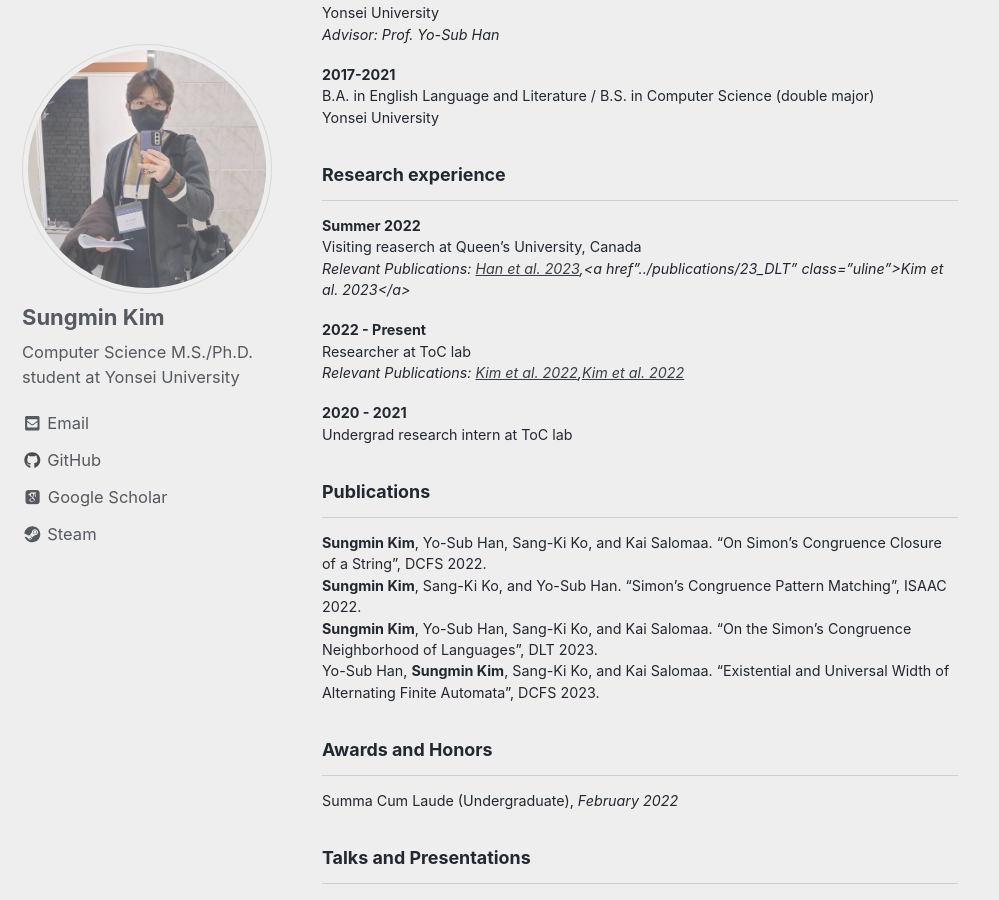
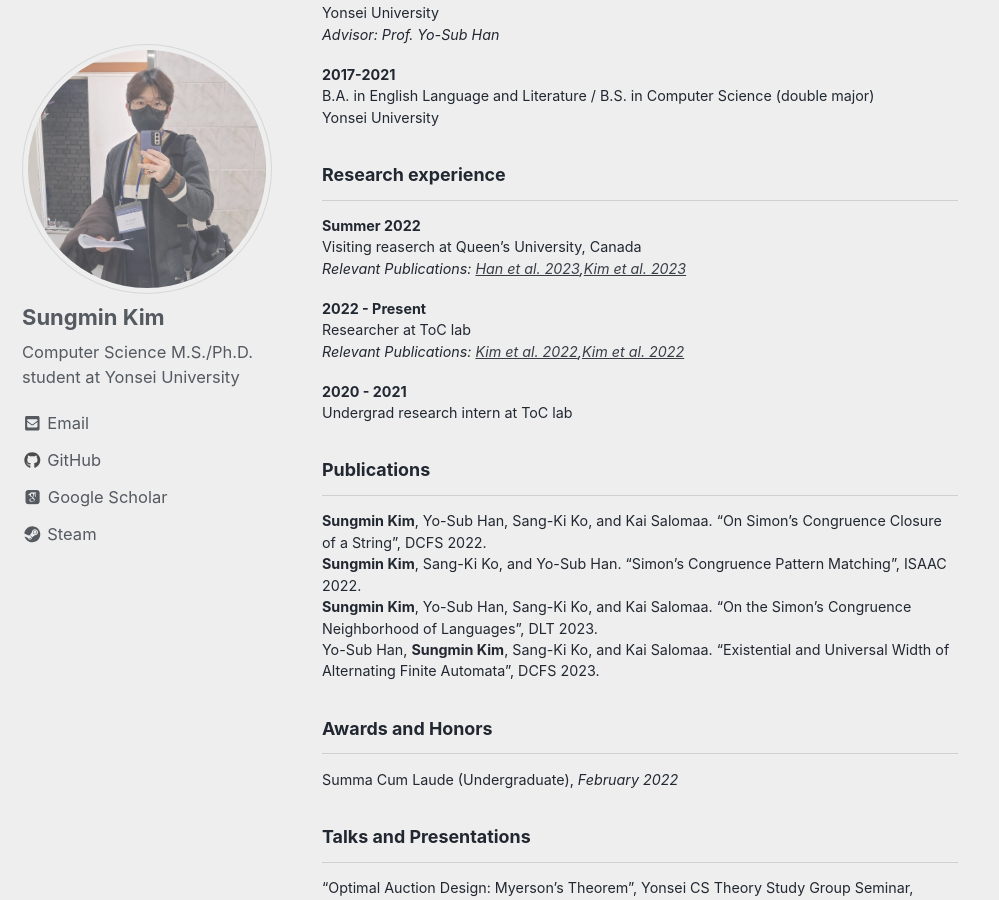
Before and after one commit to RenaRioDyne/RenaRioDyne.github.io, a Jekyll site: the page built from _pages/cv.md, in a window 1280 px wide and 900 px high, scrolled down 307 px. Shown: the whole window, without its empty margins (0-999 px from the left). Built offline with Jekyll 4.4.1, drawn with Linux system fonts in a browser that asks for light colours; nearby versions of some CDN libraries; some web fonts are replaced.

Commit message:
typo fix

```diff
--- a/_pages/cv.md
+++ b/_pages/cv.md
@@ -31,7 +31,7 @@
 
 **Summer 2022**<br>
 Visiting reaserch at Queen's University, Canada<br>
-*Relevant Publications: <a href="../publications/23_DCFS" class="uline"> Han et al. 2023</a>,<a href"../publications/23_DLT" class="uline">Kim et al. 2023</a>*<br>
+*Relevant Publications: <a href="../publications/23_DCFS" class="uline">Han et al. 2023</a>,<a href="../publications/23_DLT" class="uline">Kim et al. 2023</a>*<br>
 
 **2022 - Present**<br>
 Researcher at ToC lab<br>
```
